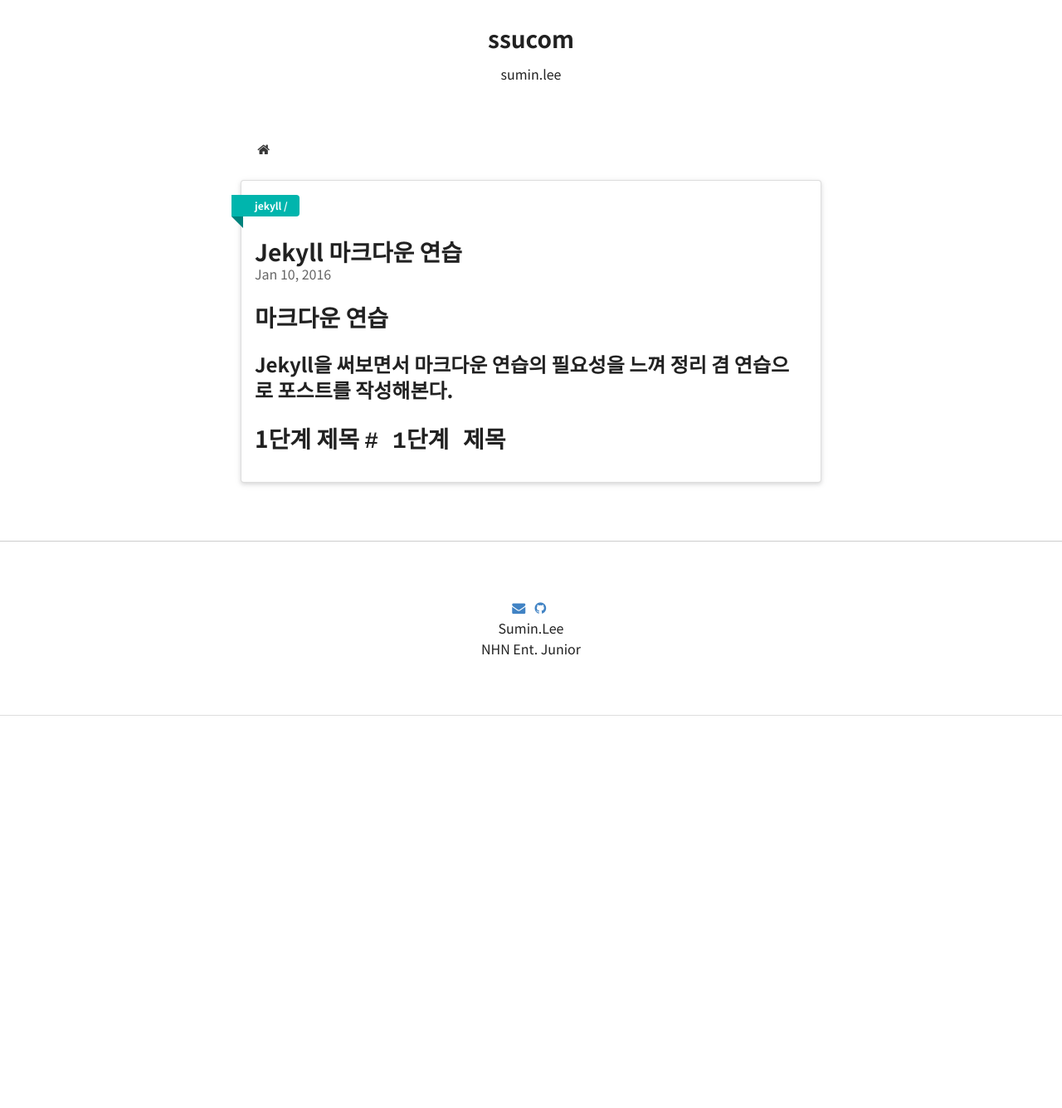
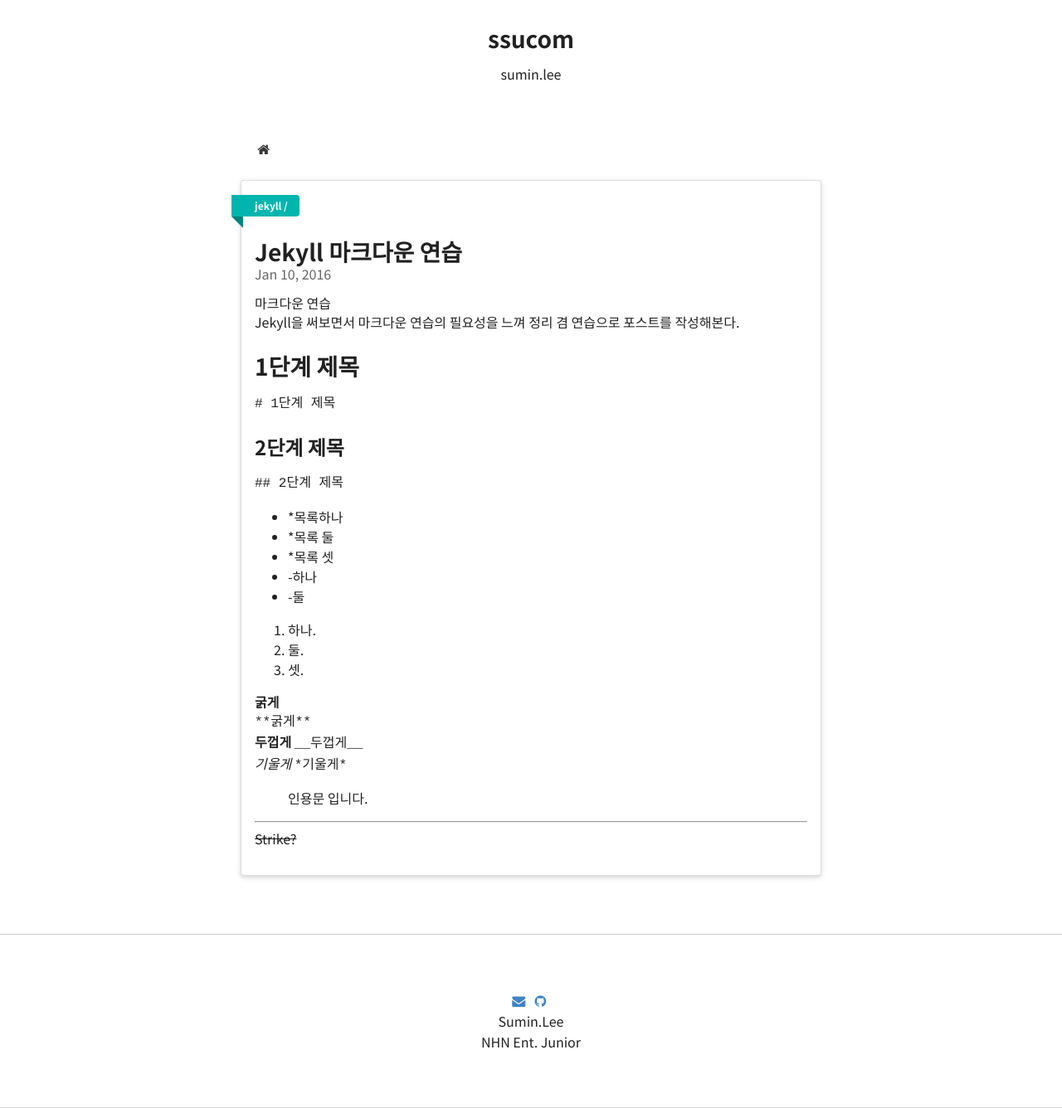
Before and after one commit to leesum-in/ssucom502.github.io, a Jekyll site: the page built from _posts/2016-01-10-Jekyll-Markdown-Practice.md, in a window 1280 px wide. Shown: the whole page at 83% size. Built offline with Jekyll 4.4.1, drawn with Linux system fonts in a browser that asks for light colours; Markdown is read by kramdown in place of the engine named in the settings; comment, search, counter and statistics services are not loaded; before the commit the page ends 928 px from its top, so only the background shows below that.

Commit message:
마크다운 연습

```diff
--- a/_posts/2016-01-10-Jekyll-Markdown-Practice.md
+++ b/_posts/2016-01-10-Jekyll-Markdown-Practice.md
@@ -4,7 +4,34 @@
 date: 2016-01-10 19:46:00
 categories: jekyll
 ---
-# 마크다운 연습
-##Jekyll을 써보면서 마크다운 연습의 필요성을 느껴 정리 겸 연습으로 포스트를 작성해본다.
+마크다운 연습
+Jekyll을 써보면서 마크다운 연습의 필요성을 느껴 정리 겸 연습으로 포스트를 작성해본다.
 
-# 1단계 제목  `# 1단계 제목`
+# 1단계 제목
+`# 1단계 제목`
+## 2단계 제목
+`## 2단계 제목`
+
+* *목록하나
+* *목록 둘
+* *목록 셋
+- -하나
+- -둘
+
+1. 하나.
+2. 둘.
+3. 셋.
+
+**굵게**
+`**굵게**`
+__두껍게__
+`__두껍게__`
+*기울게*
+`*기울게*`
+
+> 인용문
+> 입니다.
+
+***
+
+~~Strike?~~
```
